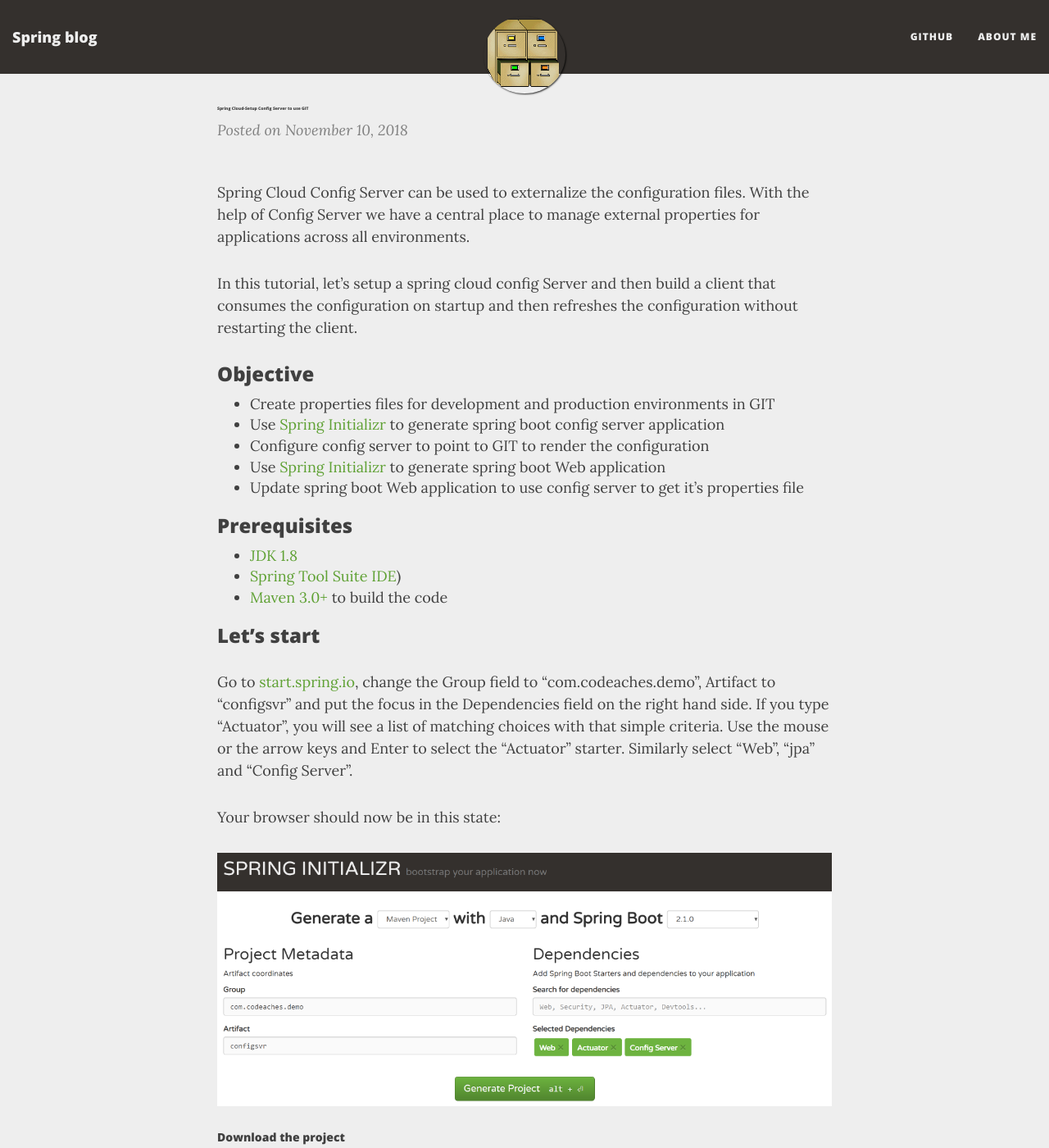
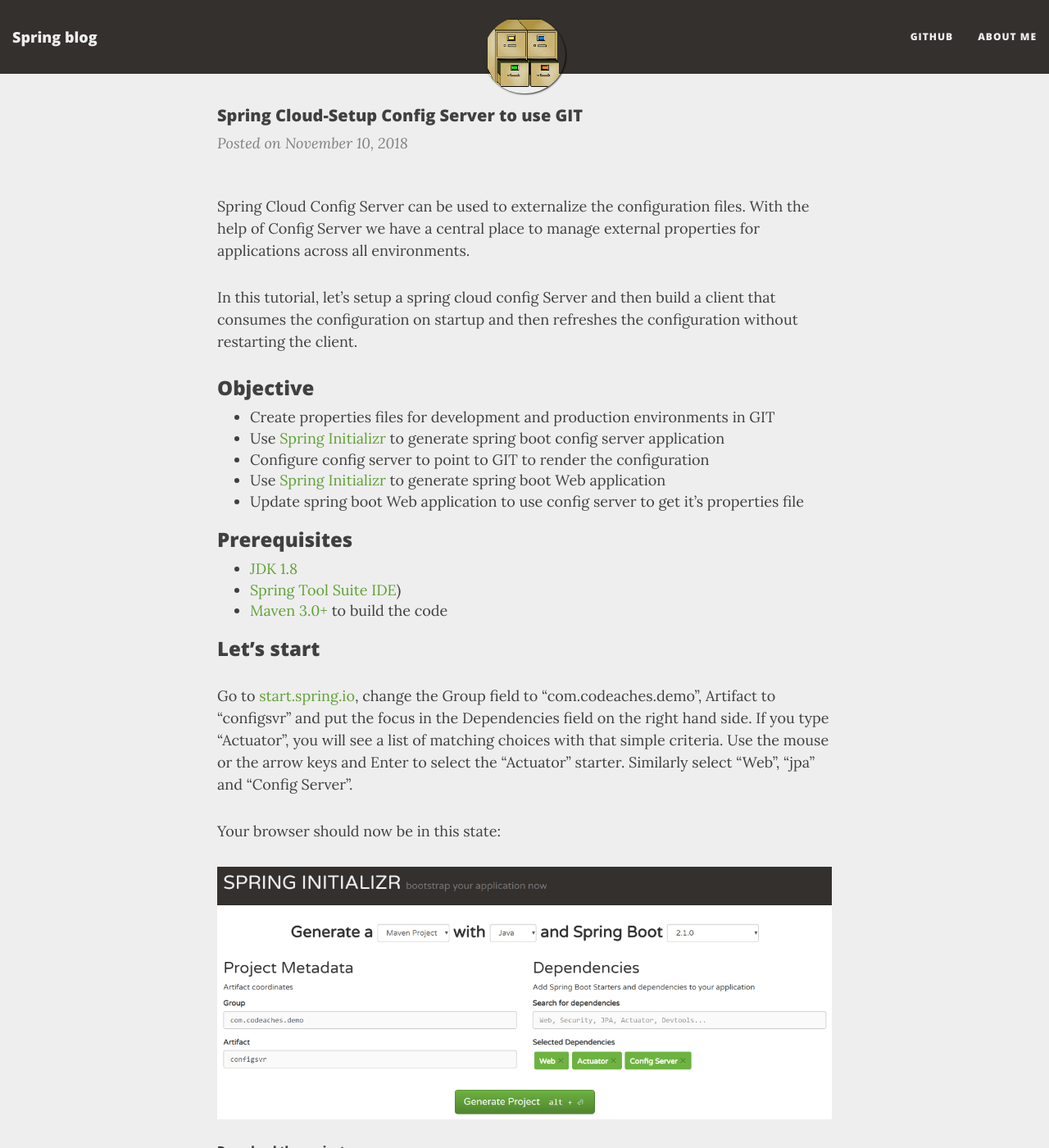
Before and after one commit to codeaches/codeaches.github.io, a Jekyll site: the page built from _posts/2018-11-10-Spring Cloud-Setup Config Server to use GIT.md, in a window 1280 px wide and 1400 px high. Shown: the whole window at 82% size. Built offline with Jekyll 4.4.1, drawn with Linux system fonts in a browser that asks for light colours; nearby versions of some CDN libraries.

Commit message:
no message

```diff
--- a/css/main.css
+++ b/css/main.css
@@ -527,7 +527,7 @@
     font-size: 80px;
   }
   .intro-header .post-heading h1 {
-    font-size: 5px; /* changing from 50 to 5 */
+    font-size: 20px; /* changing from 50 to 5 */
   }
   .intro-header.big-img .img-desc {
     font-size: 14px;
```
